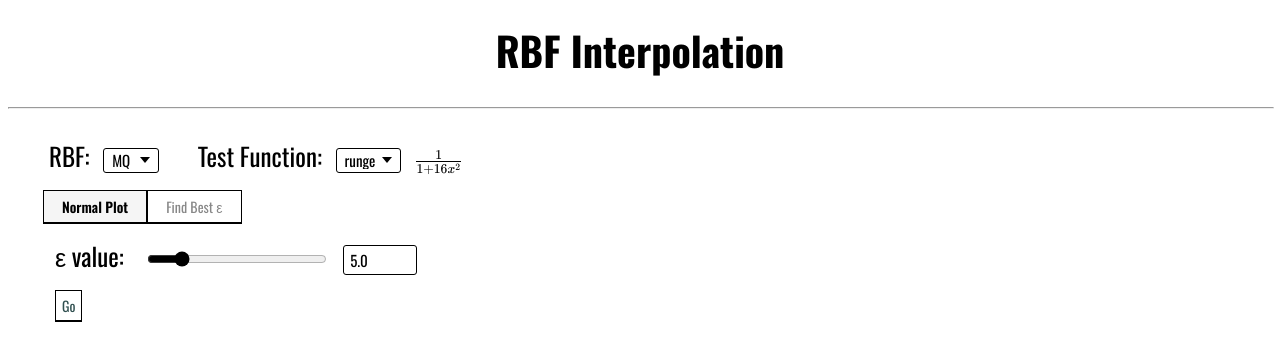
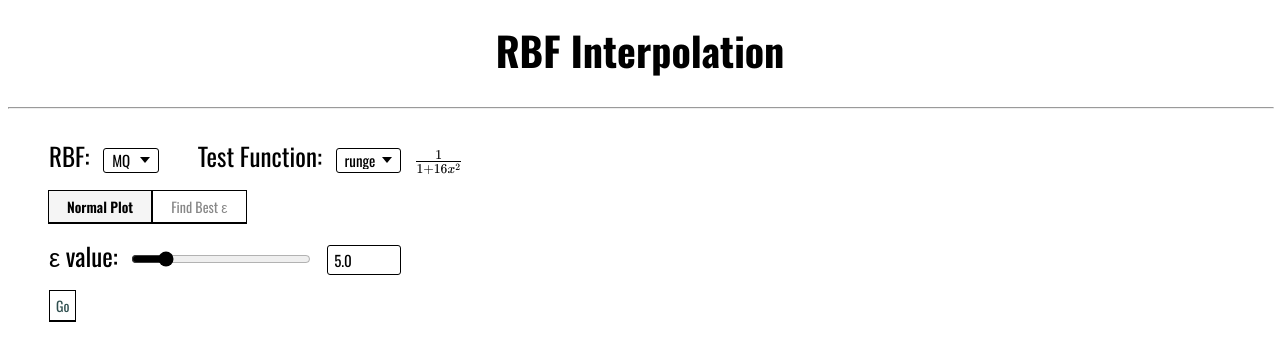
Before and after one commit to Lucas-Roney/RBF, a Flask app: page / in a window 1280 px wide. Shown: the top 361 px of the page. Run offline with Flask 3, Linux system fonts and the light colour scheme.

Commit message:
final style changes

```diff
--- a/static/style.css
+++ b/static/style.css
@@ -86,7 +86,7 @@ select {
 #tabs {
   display: flex;
   gap: 0;
-  margin: 15px 35px 0px;
+  margin: 15px 40px 0px;
   border-bottom: 2px solid black;
   width: fit-content;
 }
@@ -121,7 +121,7 @@ select {
 
 /* ── Normal plot ── */
 #controls {
-  padding: 4px 6px;
+  padding: 4px 0px;
 }
 
 .input-row {
@@ -131,10 +131,6 @@ select {
 
 #test-func-label {
   margin-left: 35px;
-}
-
-#epsilon_title {
-  margin-right: 10px;
 }
 
 #slider {
@@ -199,11 +195,10 @@ select {
 
 /* ── Best epsilon ── */
 #best-e-controls {
-  padding: 4px 6px;
+  padding: 4px 0px;
 }
 
 #start, #stop {
-  margin-left: 10px;
   width: 60px;
   color: black;
   font-size: 15px;
```
